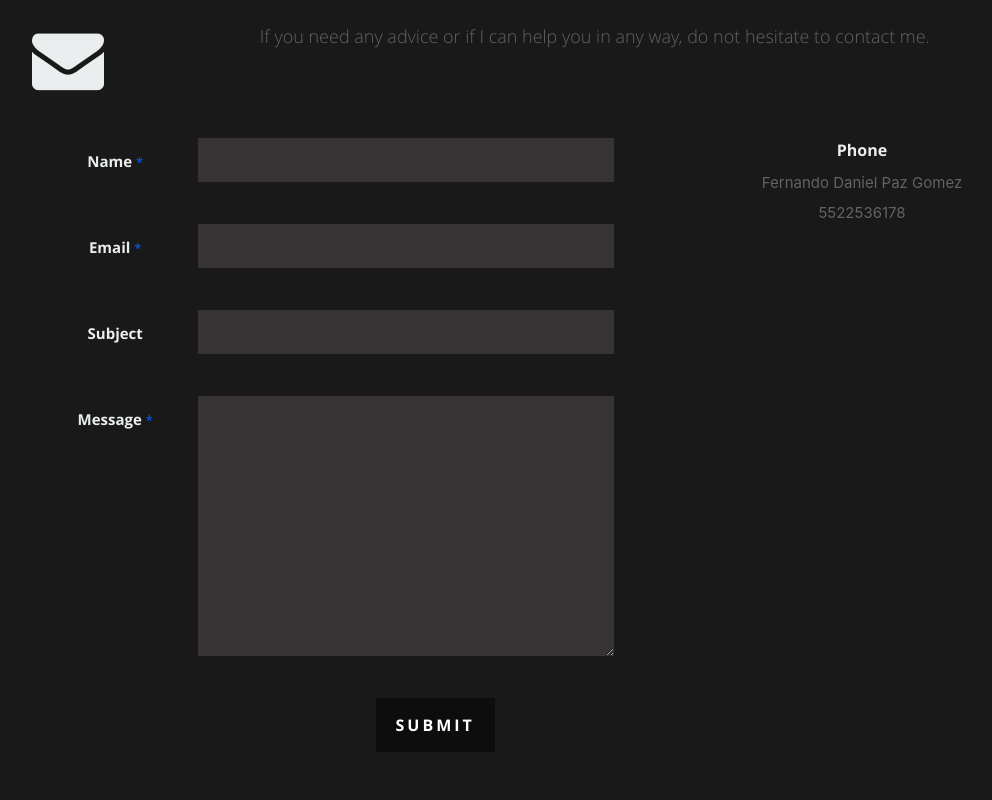
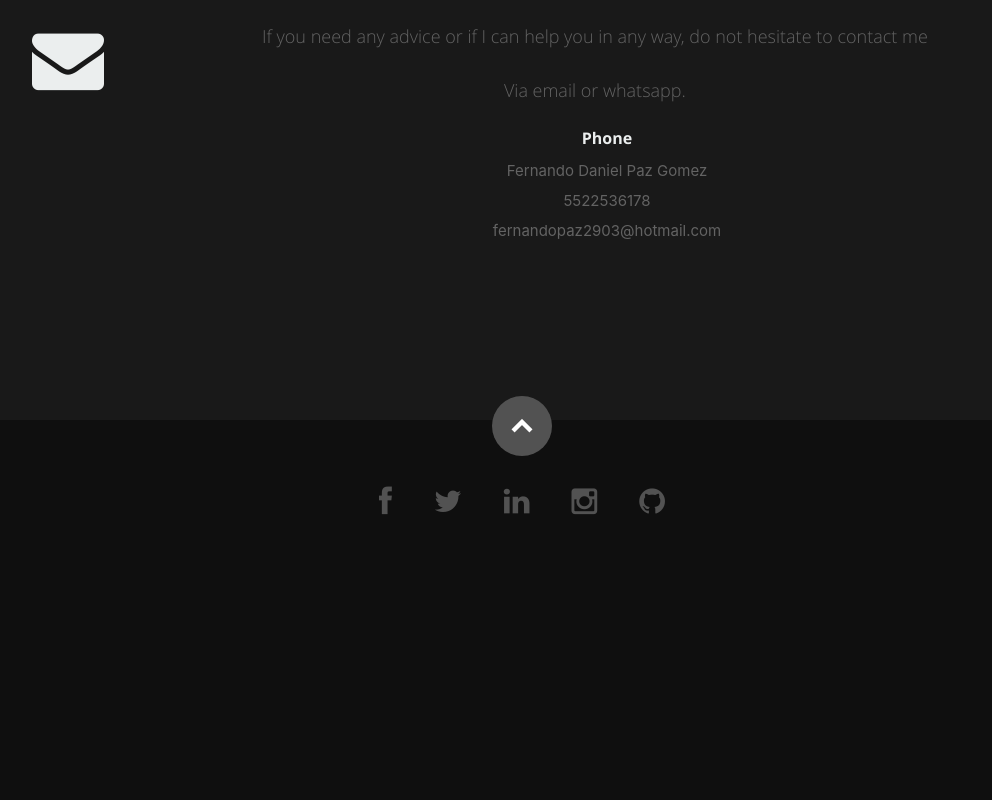
Before and after one commit to Fernando-Paz/Fernano-Paz.github.io, a React (Create React App) app: page / in a window 1280 px wide. Shown: the part 7280-8080 px from the top of the page, without its empty margins (118-1110 px from the left). After the commit the page ends 7875 px from the top, so only its background shows below. Built offline with nearby package versions, Linux system fonts and the light colour scheme.

Commit message:
worksfinals commit

```diff
--- a/public/resumeData.json
+++ b/public/resumeData.json
@@ -10,7 +10,8 @@
     "bio2":"I like web and mobile development, and everything related to artificial intelligence.",
     "bio3":"Without music and coffee I can't live.",
     "bio4":"'INSIST, PERSIST, RESIST, AND NEVER GIVE UP'.",
-    "contactmessage":"If you need any advice or if I can help you in any way, do not hesitate to contact me.",
+    "contactmessage":"If you need any advice or if I can help you in any way, do not hesitate to contact me",
+    "contactmessage1":"Via email or whatsapp.",
     "email": "fernandopaz2903@hotmail.com",
     "email2": "fdpazg1400@alumno.ipn.mx",
     "phone": "5522536178",
--- a/src/Components/Contact.js
+++ b/src/Components/Contact.js
@@ -8,7 +8,9 @@ class Contact extends Component {
     const name = this.props.data.name;
     const namesecond = this.props.data.namesecond;
     const phone = this.props.data.phone;
+    const email = this.props.data.email;
     const message = this.props.data.contactmessage;
+    const message1 = this.props.data.contactmessage1;
 
     return (
       <section id="contact">
@@ -22,97 +24,23 @@ class Contact extends Component {
 
             <div className="ten columns">
               <p className="lead">{message}</p>
-            </div>
-          </div>
-        </Fade>
-
-        <div className="row">
-          <Slide left duration={1000}>
-            <div className="eight columns">
-              <form action="" method="post" id="contactForm" name="contactForm">
-                <fieldset>
-                  <div>
-                    <label htmlFor="contactName">
-                      Name <span className="required">*</span>
-                    </label>
-                    <input
-                      type="text"
-                      defaultValue=""
-                      size="35"
-                      id="contactName"
-                      name="contactName"
-                      onChange={this.handleChange}
-                    />
-                  </div>
-
-                  <div>
-                    <label htmlFor="contactEmail">
-                      Email <span className="required">*</span>
-                    </label>
-                    <input
-                      type="text"
-                      defaultValue=""
-                      size="35"
-                      id="contactEmail"
-                      name="contactEmail"
-                      onChange={this.handleChange}
-                    />
-                  </div>
-
-                  <div>
-                    <label htmlFor="contactSubject">Subject</label>
-                    <input
-                      type="text"
-                      defaultValue=""
-                      size="35"
-                      id="contactSubject"
-                      name="contactSubject"
-                      onChange={this.handleChange}
-                    />
-                  </div>
-
-                  <div>
-                    <label htmlFor="contactMessage">
-                      Message <span className="required">*</span>
-                    </label>
-                    <textarea
-                      cols="50"
-                      rows="10"
-                      id="contactMessage"
-                      name="contactMessage"
-                    ></textarea>
-                  </div>
-
-                  <div>
-                    <button className="submit">Submit</button>
-                    <span id="image-loader">
-                      <img alt="" src="images/loader.gif" />
-                    </span>
-                  </div>
-                </fieldset>
-              </form>
-
-              <div id="message-warning"> Error boy</div>
-              <div id="message-success">
-                <i className="fa fa-check"></i>Your message was sent, thank you!
-                <br />
-              </div>
-            </div>
-          </Slide>
-
-          <Slide right duration={1000}>
-            <aside className="four columns footer-widgets">
+              <p className="lead">{message1}</p>
               <div className="widget widget_contact">
                 <h4>Phone</h4>
                 <p className="address">
                   <span>{name} {namesecond}</span>
                   <br />
                   <span>{phone}</span>
+                  <br />
+                  <span>{email}</span>
                 </p>
               </div>
-            </aside>
-          </Slide>
-        </div>
+            </div>
+
+          </div>
+        </Fade>
+
+
       </section>
     );
   }
```
